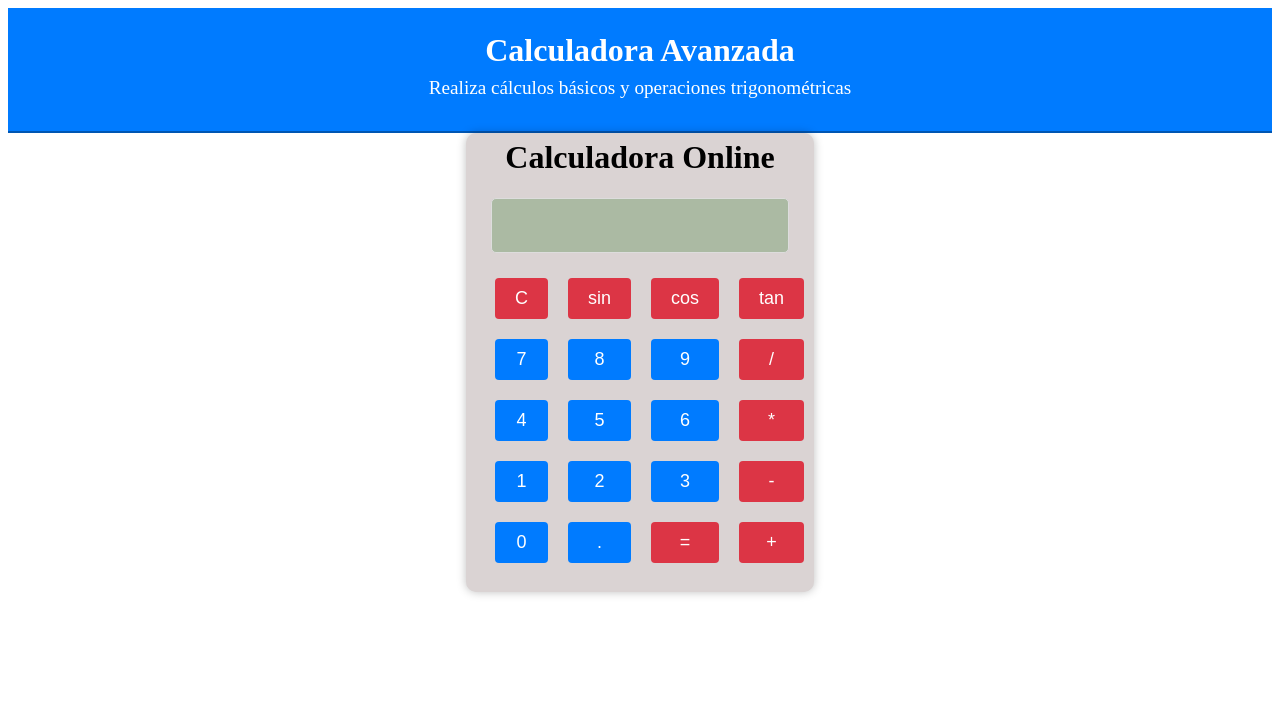
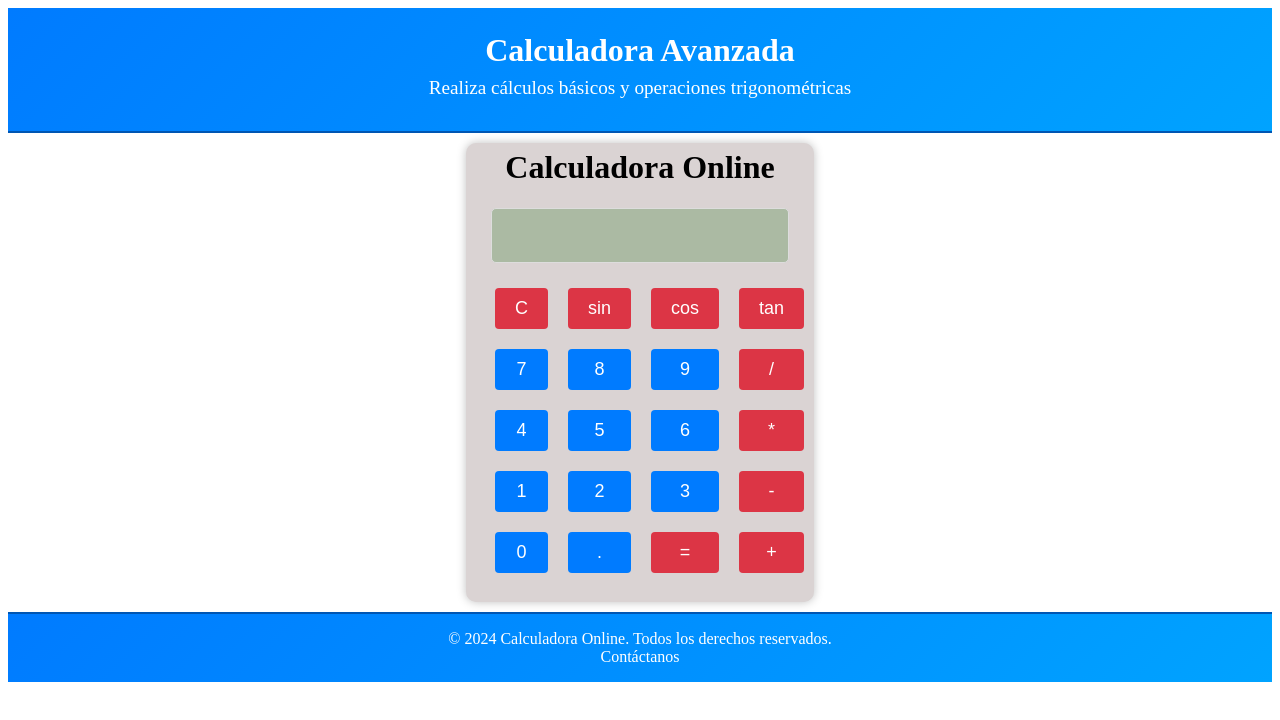
Before and after one commit to lhsarmiento/taller-espec-ing-software, a plain HTML site: page index.html in a window 1280 px wide. Drawn offline with Linux system fonts and the light colour scheme.

Commit message:
feature/footer
Se agrega sección de footer

```diff
--- a/index.html
+++ b/index.html
@@ -39,6 +39,10 @@
 	    <!--<button onclick="removeToDisplay()" class="operacion">DEL</button>-->
         </div>
     </div>
+    <footer class="footer">
+        <p>© 2024 Calculadora Online. Todos los derechos reservados.</p>
+        <a href="mailto:contacto@calculadora.com">Contáctanos</a>
+    </footer>
 
     <script src="script.js"></script>
 </body>
--- a/styles.css
+++ b/styles.css
@@ -1,9 +1,10 @@
 .header {
-    background-color: #007BFF; /* Color de fondo azul */
+    background: linear-gradient(135deg, #007BFF, #00A3FF); /* Degradado de azul a azul claro */
     color: #fff; /* Texto blanco para contraste */
     text-align: center; /* Centra el contenido */
     padding: 1.5rem; /* Espacio interno */
     border-bottom: 2px solid #0056b3; /* Borde inferior */
+    margin-bottom: 10px;
 }
 
 .header-title {
@@ -23,6 +24,7 @@
     border-radius: 10px;
     box-shadow: 0px 0px 10px 0px rgba(0,0,0,0.25);
     padding: 0.2rem 1.5rem 1.5rem 1.5rem;
+    margin-bottom: 10px;
 }
 
 h1 {
@@ -92,3 +94,25 @@ button:hover {
 .operacion:hover {
     background-color: #c82333; /* Cambia el color al pasar el cursor por encima */
 }
+
+.footer {
+    background: linear-gradient(135deg, #007BFF, #00A3FF);
+    color: #fff; /* Texto blanco para contraste */
+    text-align: center; /* Centra el contenido */
+    padding: 1rem; /* Espacio interno */
+    border-top: 2px solid #0056b3; /* Borde superior */
+}
+
+.footer p {
+    margin: 0; /* Sin margen adicional */
+    font-size: 1rem; /* Tamaño del texto */
+}
+
+.footer a {
+    color: #fff; /* Enlaces de color blanco */
+    text-decoration: none; /* Sin subrayado */
+}
+
+.footer a:hover {
+    text-decoration: underline; /* Subrayado al pasar el ratón */
+}
```
